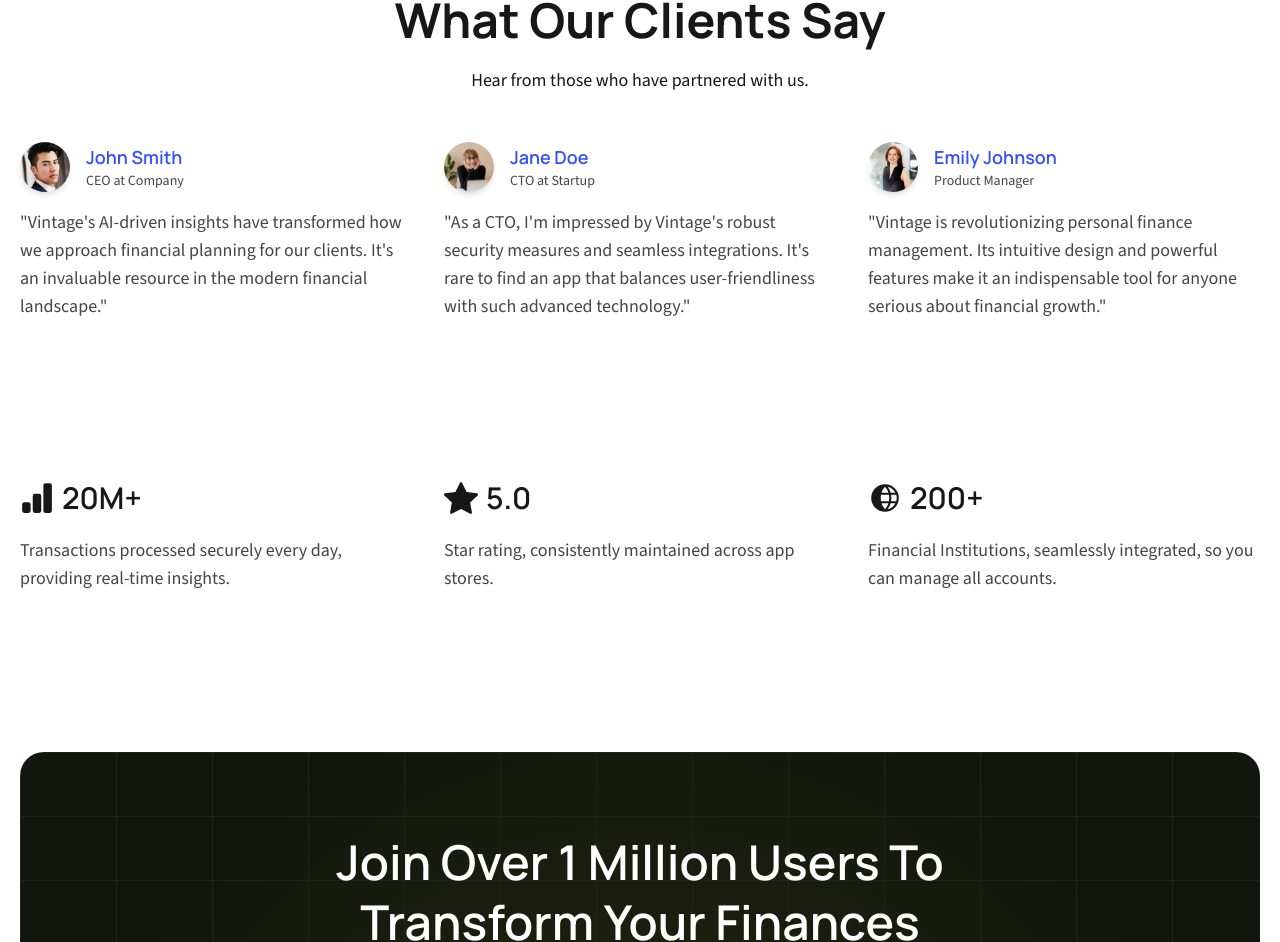
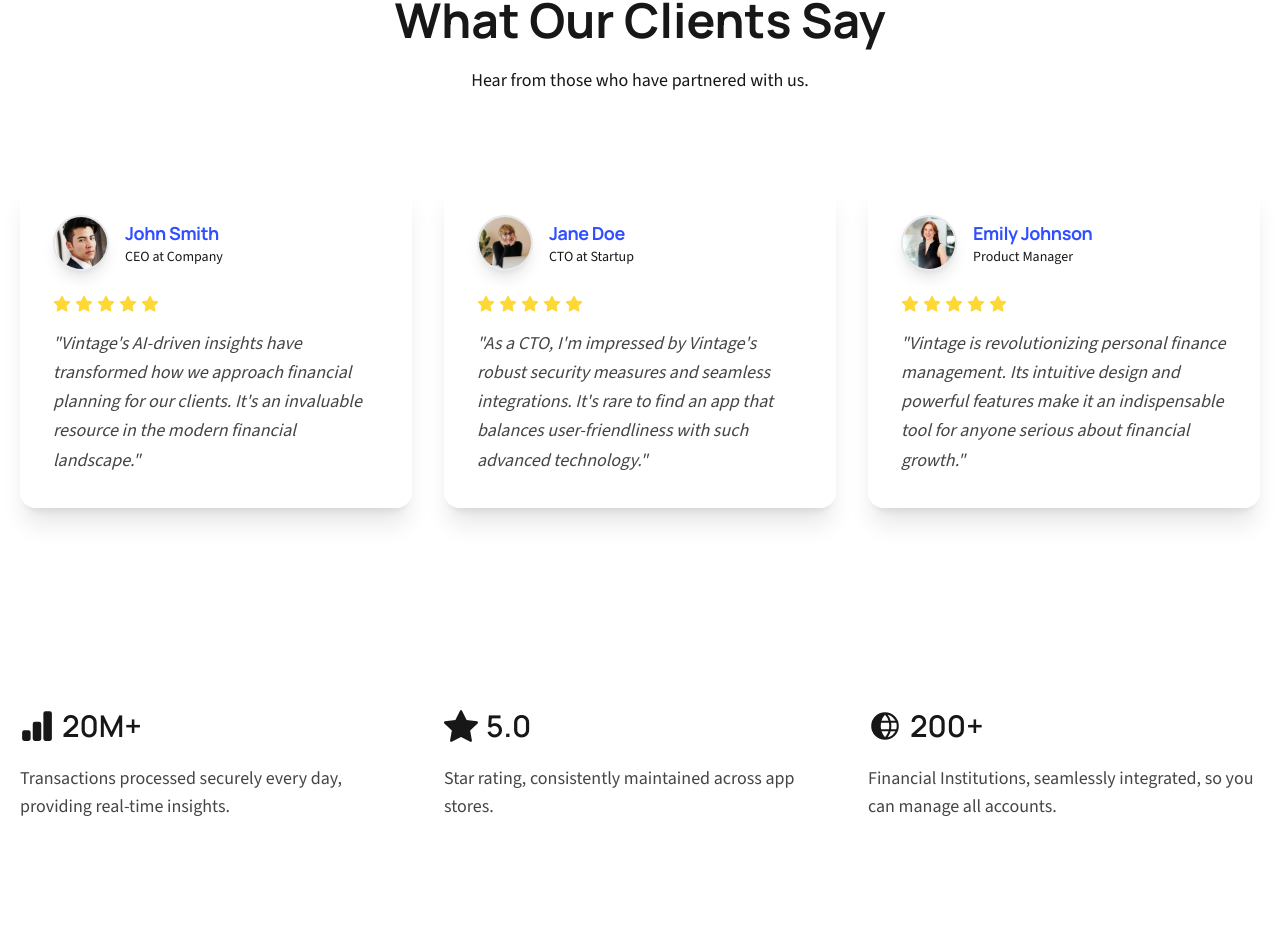
Before and after one commit to aklilumengesha/Vantage-landing-page, a Next.js app: page / in a window 1280 px wide. Shown: the part 4781-5723 px from the top of the page. Built offline with nearby package versions, Linux system fonts and the light colour scheme.

Commit message:
UI: Overhaul Testimonials section with glassmorphism, Framer Motion, and star ratings

```diff
--- a/src/components/Testimonials.tsx
+++ b/src/components/Testimonials.tsx
@@ -1,32 +1,85 @@
 import React from 'react';
 import Image from 'next/image';
+import { motion } from 'framer-motion';
+import { FiStar } from 'react-icons/fi';
 import { testimonials } from '@/data/testimonials';
+
+const containerVariants = {
+    hidden: { opacity: 0 },
+    visible: {
+        opacity: 1,
+        transition: {
+            staggerChildren: 0.2
+        }
+    }
+};
+
+const itemVariants = {
+    hidden: { y: 20, opacity: 0 },
+    visible: {
+        y: 0,
+        opacity: 1,
+        transition: {
+            duration: 0.5,
+            ease: "easeOut"
+        }
+    }
+};
 
 const Testimonials: React.FC = () => {
     return (
-        <div className="grid gap-14 max-w-lg w-full mx-auto lg:gap-8 lg:grid-cols-3 lg:max-w-full">
+        <section className="relative py-10">
+            {/* Decorative background element */}
+            <div className="absolute top-1/2 left-1/2 -translate-x-1/2 -translate-y-1/2 w-full h-full max-w-4xl bg-gradient-to-r from-primary/10 to-secondary/10 blur-3xl -z-10 rounded-full opacity-50" />
+
+            <motion.div
+                className="grid gap-8 lg:grid-cols-3 w-full"
+                variants={containerVariants}
+                initial="hidden"
+                whileInView="visible"
+                viewport={{ once: true, margin: "-100px" }}
+            >
                 {testimonials.map((testimonial, index) => (
-                <div
+                    <motion.div
                         key={index}
-                    className=""
+                        variants={itemVariants}
+                        whileHover={{ y: -10, transition: { duration: 0.2 } }}
+                        className="relative group h-full"
                     >
-                    <div className="flex items-center mb-4 w-full justify-center lg:justify-start">
+                        <div className="h-full p-8 rounded-2xl bg-white/40 backdrop-blur-xl border border-white/40 shadow-xl transition-all duration-300 group-hover:shadow-2xl group-hover:bg-white/60">
+                            <div className="flex flex-col h-full">
+                                <div className="flex items-center mb-6">
+                                    <div className="relative w-14 h-14 mr-4 shrink-0">
                                         <Image
                                             src={testimonial.avatar}
-                            alt={`${testimonial.name} avatar`}
-                            width={50}
-                            height={50}
-                            className="rounded-full shadow-md"
+                                            alt={`${testimonial.name}`}
+                                            fill
+                                            className="rounded-full object-cover shadow-lg border-2 border-primary/20"
                                         />
-                        <div className="ml-4">
-                            <h3 className="text-lg font-semibold text-secondary">{testimonial.name}</h3>
-                            <p className="text-sm text-foreground-accent">{testimonial.role}</p>
+                                    </div>
+                                    <div>
+                                        <h3 className="text-lg font-bold text-secondary tracking-tight">{testimonial.name}</h3>
+                                        <p className="text-sm text-foreground-accent/80 font-medium">{testimonial.role}</p>
                                     </div>
                                 </div>
-                    <p className="text-foreground-accent text-center lg:text-left">&quot;{testimonial.message}&quot;</p>
-                </div>
+
+                                <div className="flex mb-4 gap-1">
+                                    {[...Array(testimonial.rating || 5)].map((_, i) => (
+                                        <FiStar key={i} className="text-primary fill-primary" size={18} />
                                     ))}
                                 </div>
+
+                                <blockquote className="flex-grow">
+                                    <p className="text-foreground-accent leading-relaxed italic">
+                                        &quot;{testimonial.message}&quot;
+                                    </p>
+                                </blockquote>
+                            </div>
+                        </div>
+                    </motion.div>
+                ))}
+            </motion.div>
+        </section>
     );
 };
 
```
Lines whose indentation alone changed are shown as unchanged.
